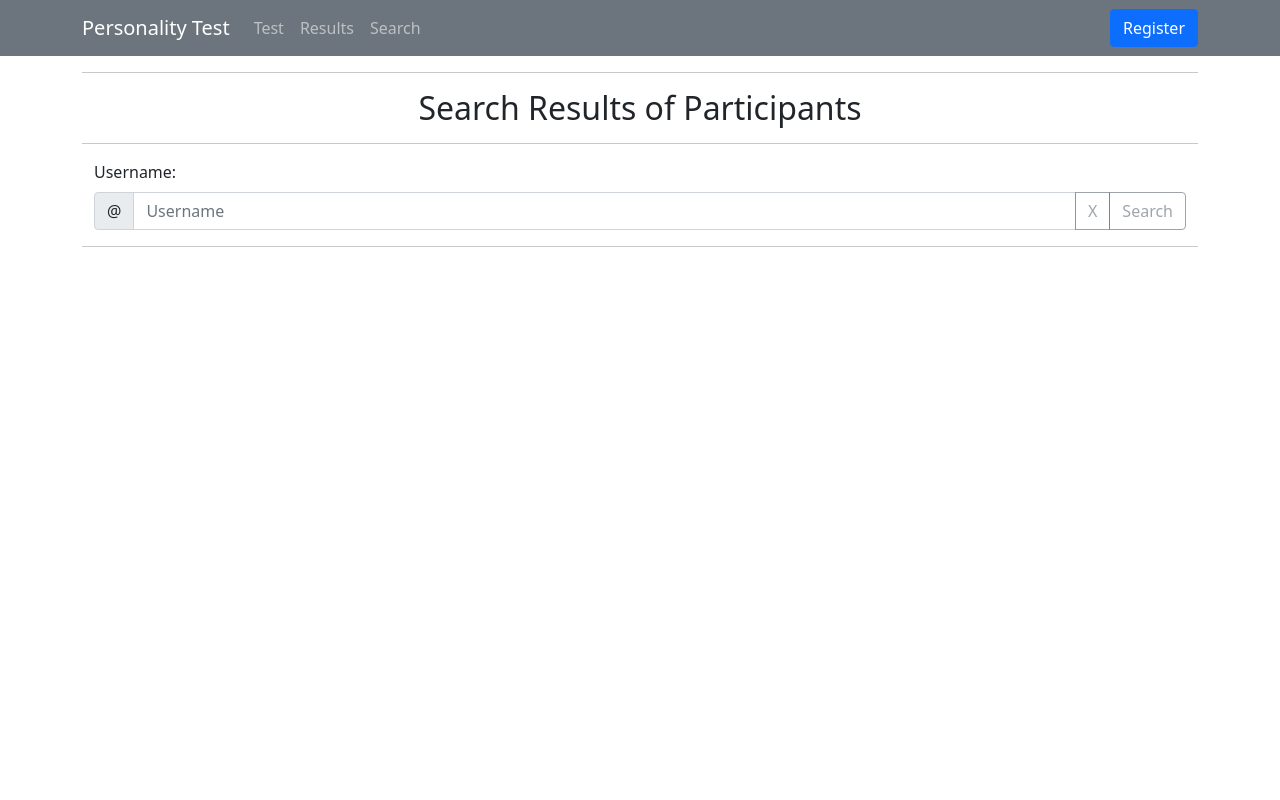
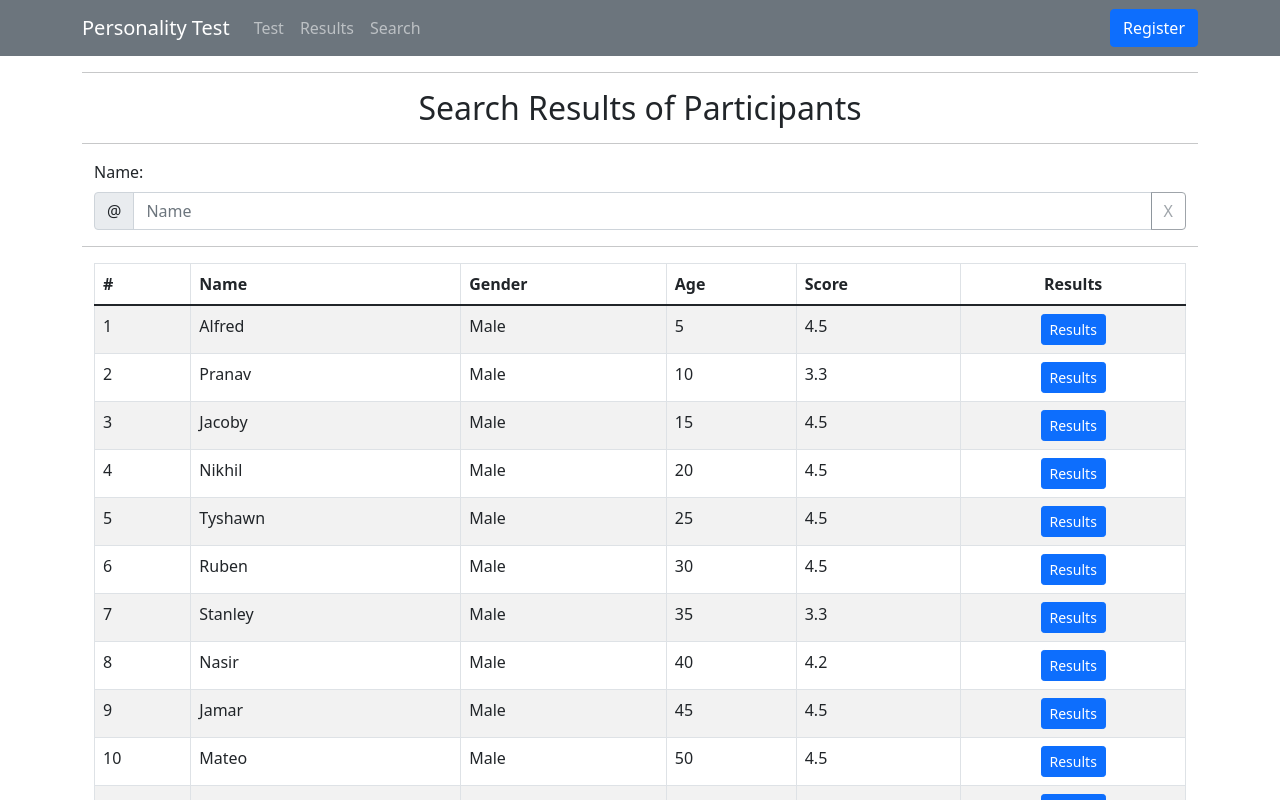
Before and after one commit to patrick-11/PersonalityTest, a React (Create React App) app: page /Search in a window 1280 px wide. Shown: the top 800 px of the page. Built offline with nearby package versions, Linux system fonts and the light colour scheme.

Commit message:
Show all results via table

```diff
--- /dev/null
+++ b/src/components/searchTable.tsx
@@ -0,0 +1,49 @@
+import React from "react"
+
+
+import { Container, Table, Button } from "react-bootstrap"
+
+import { SearchTableProps } from "../types/interfacesSearch"
+
+
+const searchTable = (props: SearchTableProps) => {
+	return (
+		<Container>
+			<Table striped bordered hover>
+				<thead>
+					<tr>
+						<th>#</th>
+						<th>Name</th>
+						<th>Gender</th>
+						<th>Age</th>
+						<th>Score</th>
+						<th className="text-center">Results</th>
+					</tr>
+				</thead>
+				<tbody>
+					{props.users.map((user, index) => {
+						return (
+							<tr key = {index}>
+								<td>{index + 1}</td>
+								<td>{user.name}</td>
+								<td>{user.gender}</td>
+								<td>{user.age}</td>
+								<td>{user.avgScore}</td>
+								<td className="text-center">
+									<Button
+										size = "sm"
+										onClick = {() => {props.seeResults(user)}}
+									>
+										Results
+									</Button>
+								</td>
+							</tr>
+						)
+					})}
+				</tbody>
+			</Table>
+		</Container>
+	)
+}
+
+export default searchTable
--- a/src/screens/Search.tsx
+++ b/src/screens/Search.tsx
@@ -5,24 +5,36 @@ import { Container, Button, Form, InputGroup, FormControl, FormGroup, FormLabel,
 
 import RadarChart from "../components/radarChart"
 import SearchInfo from "../components/searchInfo"
+import SearchTable from "../components/searchTable"
 
 import { UsersProps } from "../types/interfacesRouter"
 import { User } from "../types/interfacesRouter"
 
 
 const Search = (props: UsersProps) => {
+
+	const [users, setUsers] = useState(props.users)
+	const [name, setName] = useState<string>("")
 	const [user, setUser] = useState<User | null>(null)
-	const [username, setUsername] = useState<string>("")
 	const [searchFailed, setSearchFailed] = useState<boolean>(false)
 
 
-	const searchUsersResults = () => {
-		const user = props.users.find((user) => (user.name === username))
-		if(user !== undefined) {
-			setSearchFailed(false)
-			setUser(user)
-		}
-		else {setSearchFailed(true)}
+	const filterUsers = (event: any) => {
+		const temp = props.users.filter((user) => {return user.name.indexOf(event.target.value) !== -1})
+		setName(event.target.value)
+		setUsers(temp)
+	}
+
+	const searchReset = () => {
+		setUsers(props.users)
+		setName("")
+		setUser(null)
+		setSearchFailed(false)
+	}
+
+	const seeResults = (user: User) => {
+		setUser(user)
+		setName(user.name)
 	}
 
 
@@ -36,37 +48,26 @@ const Search = (props: UsersProps) => {
 			<Container>
 				<Form>
 					<FormGroup>
-						<FormLabel>Username:</FormLabel>
+						<FormLabel>Name:</FormLabel>
 						<InputGroup>
 							<InputGroup.Text>@</InputGroup.Text>
 							<FormControl
-								placeholder = "Username"
+								placeholder = "Name"
 								type = "text"
-								value = {username}
-								onChange = {(event) => setUsername(event.target.value)}
+								value = {name}
+								onChange = {filterUsers}
 							/>
 
 							<Button
 								variant = "outline-secondary"
-								disabled = {!username.length}
-								onClick = {() => {
-									setUsername("")
-									setUser(null)
-									setSearchFailed(false)
-								}}
+								disabled = {!name.length}
+								onClick = {() => {searchReset()}}
 							>
 								X
 							</Button>
-							<Button
-								variant = "outline-secondary"
-								disabled = {!username.length || username.length > 10}
-								onClick = {searchUsersResults}
-							>
-								Search
-							</Button>
 						</InputGroup>
 						{
-							username.length > 10 ?
+							name.length > 10 ?
 								<Form.Text>Maximum 10 Characters!</Form.Text>
 							:
 								<></>
@@ -79,7 +80,12 @@ const Search = (props: UsersProps) => {
 				searchFailed ?
 				<Alert variant = "danger">This username does not exist!</Alert>
 				:
-				user !== null ?
+				user === null ?
+					<SearchTable
+						users = {users}
+						seeResults = {seeResults}
+					/>
+					:
 					<>
 						<SearchInfo
 							gender = {user.gender}
@@ -90,10 +96,17 @@ const Search = (props: UsersProps) => {
 						<RadarChart
 							results = {user.results}
 						/>
+						<hr/>
+						<div className="text-center">
+							<Button
+								onClick = {() => {searchReset()}}
+							>
+								Finish
+							</Button>
+						</div>
 					</>
-					:
-					<></>
 			}
+			<hr/>
 		</Container>
 	)
 }
```
